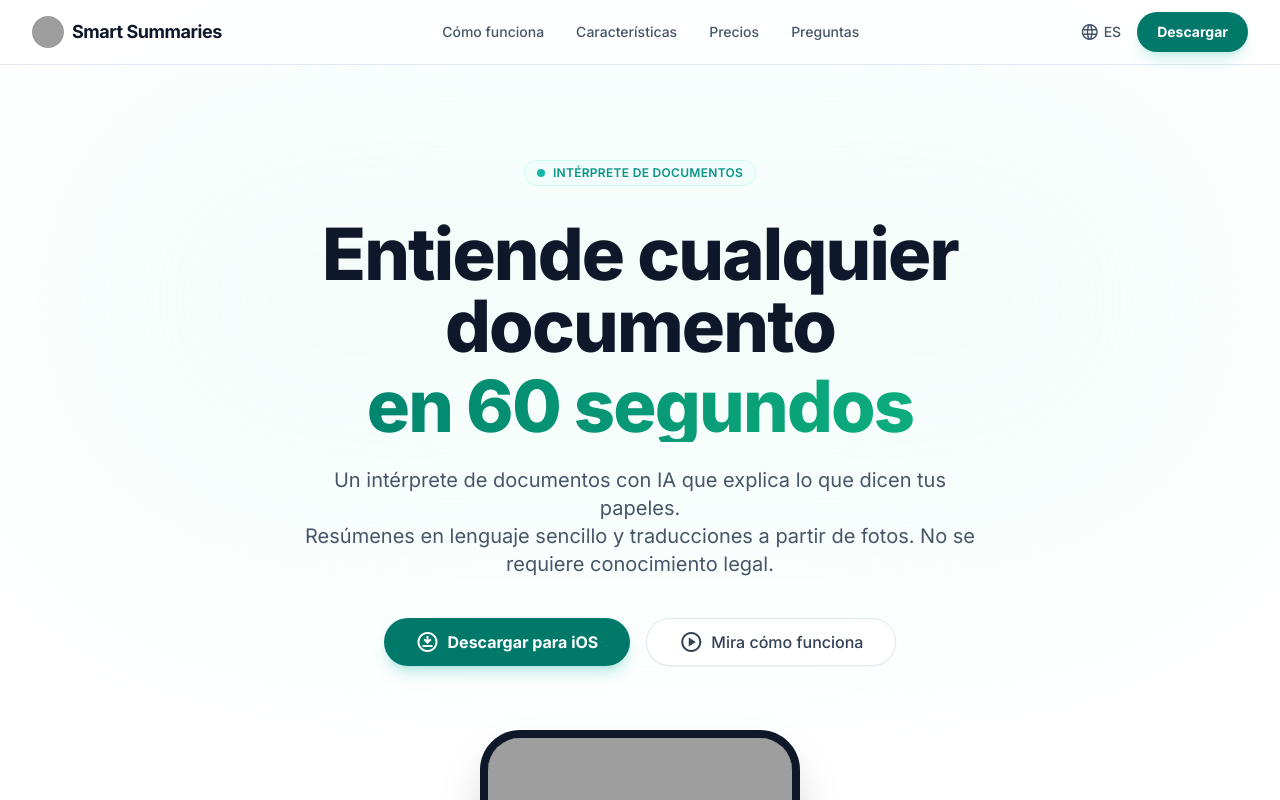
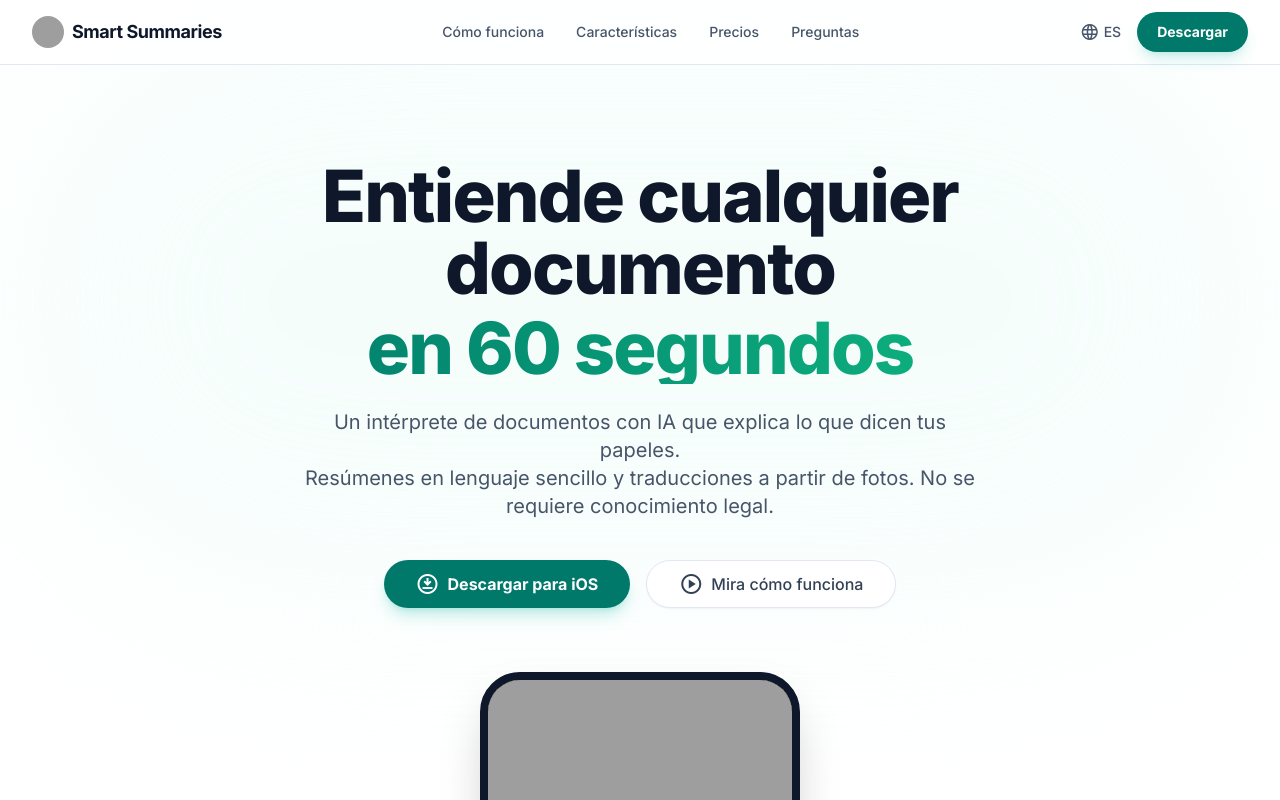
Before and after one commit to Kuziomkin/smartsummaries_landing, a plain HTML site: page es/index.html in a window 1280 px wide. Shown: the top 800 px of the page. Drawn offline with nearby package versions, Linux system fonts and the light colour scheme; grey boxes are pictures that could not be loaded.

Commit message:
Adjusted landing

```diff
--- a/es/index.html
+++ b/es/index.html
@@ -136,12 +136,6 @@
             class="absolute top-0 left-1/2 -translate-x-1/2 w-full h-[600px] bg-teal-50 blur-[100px] rounded-full pointer-events-none opacity-60">
         </div>
         <div class="max-w-7xl mx-auto px-4 sm:px-6 lg:px-8 relative z-10 flex flex-col items-center text-center">
-            <div
-                class="inline-flex items-center gap-2 px-3 py-1 rounded-full bg-teal-50 border border-teal-100 mb-8 animate-fade-in">
-                <span class="flex h-2 w-2 rounded-full bg-teal-500"></span>
-                <span class="text-teal-600 text-xs font-semibold tracking-wide uppercase">Intérprete de
-                    Documentos</span>
-            </div>
             <h1
                 class="text-4xl sm:text-5xl lg:text-7xl font-extrabold tracking-tight leading-[1.1] mb-6 max-w-4xl mx-auto text-slate-900">
                 Entiende cualquier documento
```
Also changed, not shown: fr/index.html (+0 -5 lines), ja/index.html (+0 -5 lines), pt/index.html (+0 -6 lines), th/index.html (+0 -5 lines).
